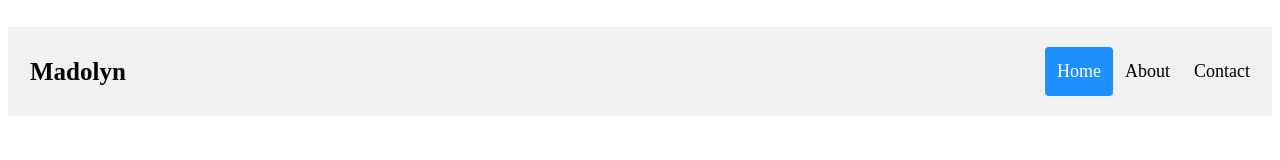
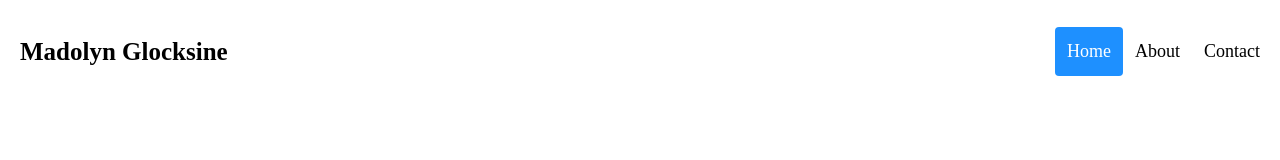
Before and after one commit to 25gmax/madolyn02.github.io, a plain HTML site: page header.html in a window 1280 px wide. Drawn offline with Linux system fonts and the light colour scheme.

Commit message:
Changed CSS

```diff
--- a/css/index.css
+++ b/css/index.css
@@ -128,8 +128,8 @@ p {
 /* Style the header with a grey background and some padding */
 .header {
   overflow: hidden;
-  background-color: #f1f1f1;
-  padding: 20px 10px;
+  /* background-color: #f1f1f1; */
+  padding: 0px 0px 0px 0px;
 }
 
 /* Style the header links */
--- a/header.html
+++ b/header.html
@@ -2,7 +2,7 @@
 <div id="home" class="main">
 </div>
 <div class="header">
-  <a href="#default" class="logo">Madolyn</a>
+  <a href="#default" class="logo">Madolyn Glocksine</a>
   <div class="header-right">
     <a class="active" href="#home">Home</a>
     <a href="#about">About</a>
```
